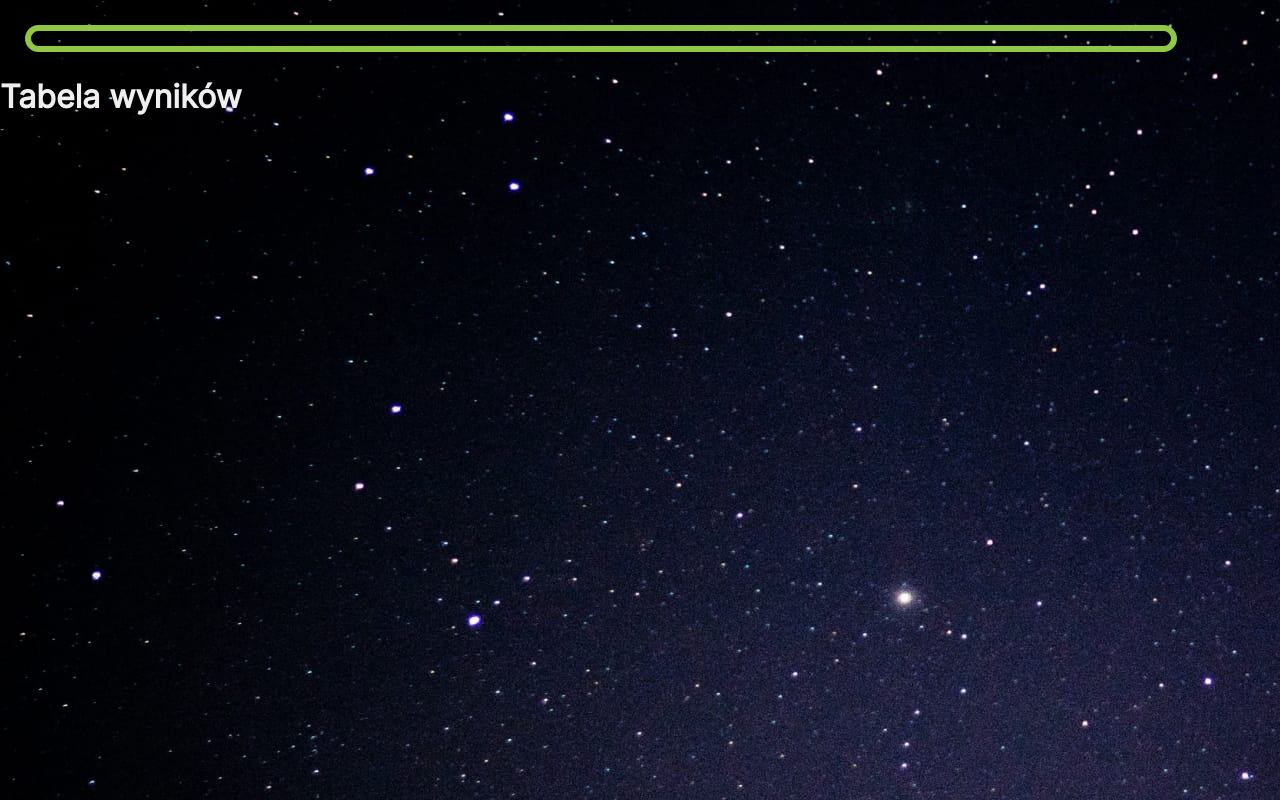
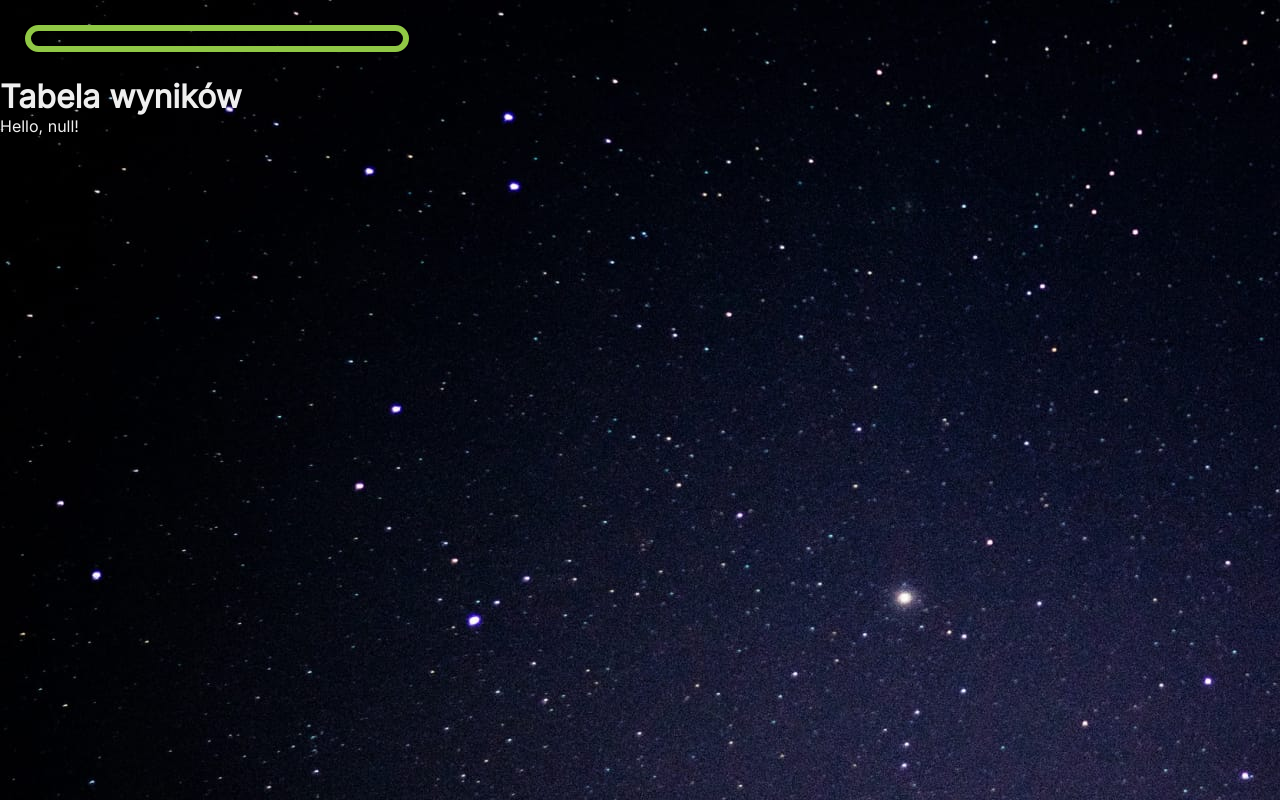
Before and after one commit to wojciechpryszcz/Quiz_project, a website built with Vite: page ranking5.html in a window 1280 px wide. Built offline with nearby package versions, Linux system fonts and the light colour scheme.

Commit message:
name update

```diff
--- a/css/style.css
+++ b/css/style.css
@@ -15,8 +15,8 @@ body {
 }
 
 button {
-  width: 90%;
-  height: 15%;
+  width: 30%;
+  height: 25%;
   border: 6px solid #90c845;
   border-radius: 50px;
   background: transparent;
--- /dev/null
+++ b/js/results5.js
@@ -0,0 +1,3 @@
+const displayName = document.getElementById("displayName");
+const name = localStorage.getItem("textInput");
+displayName.textContent = `Hello, ${name}!`;
--- a/ranking5.html
+++ b/ranking5.html
@@ -10,5 +10,7 @@
   <body>
     <button>powrót</button>
     <h1>Tabela wyników</h1>
+    <p id="displayName"></p>
+    <script src="js/results5.js"></script>
   </body>
 </html>
```
